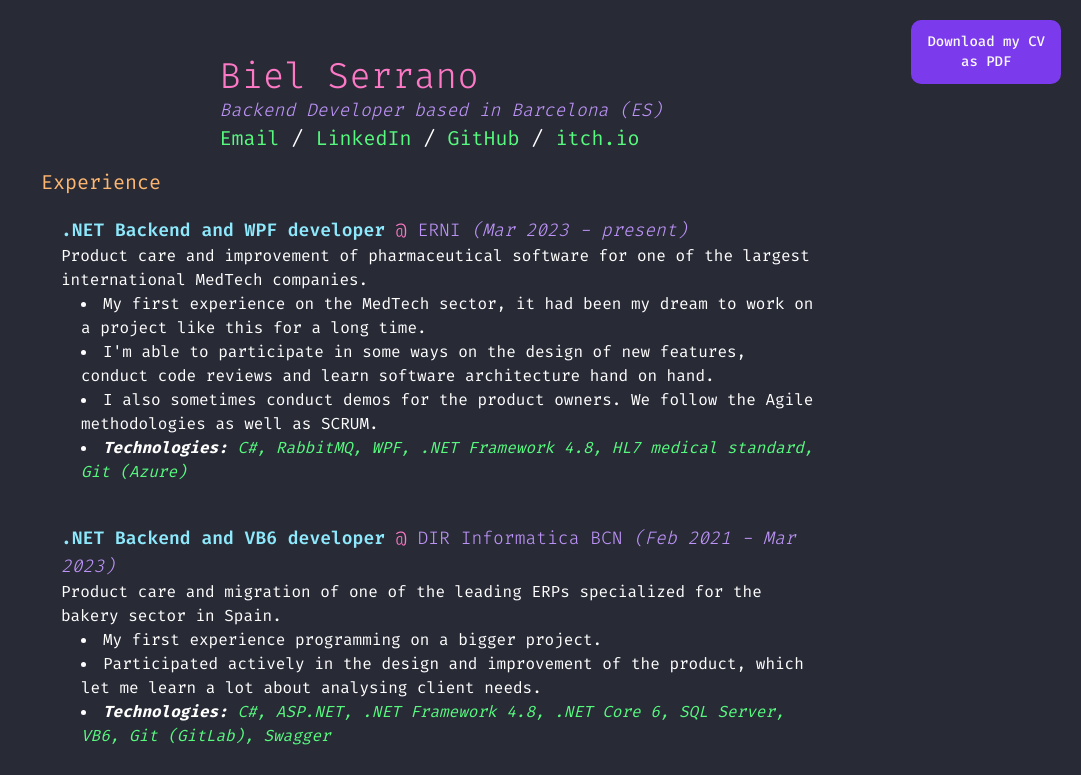
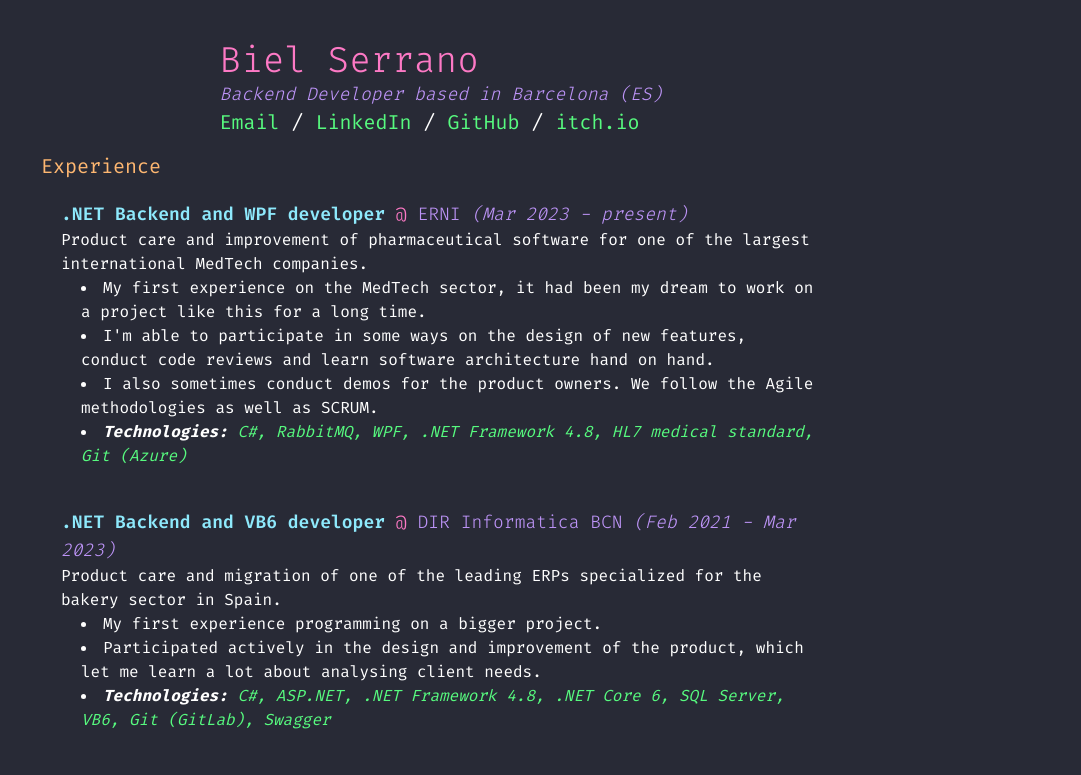
Before and after one commit to bielsesa/cv, a Next.js app: page / in a window 1280 px wide. Shown: the top 775 px of the page, without its empty margins (199-1280 px from the left). Built offline with nearby package versions, Linux system fonts and the light colour scheme.

Commit message:
Remove CV as PDF button

```diff
--- a/app/page.tsx
+++ b/app/page.tsx
@@ -8,7 +8,6 @@ import Footer from "@/components/footer";
 export default function Home() {
   return (
     <main className="flex items-center justify-center flex-col gap-y-4 bg-bg p-10">
-      <a href="/biel-serrano-CV-2025.pdf" download="biel-serrano-CV-2025.pdf"><Button className="fixed right-5 top-5 py-8">Download my CV <br /> as PDF</Button></a>
       <Header />
       <Experience />
       <Gamedev />
```
